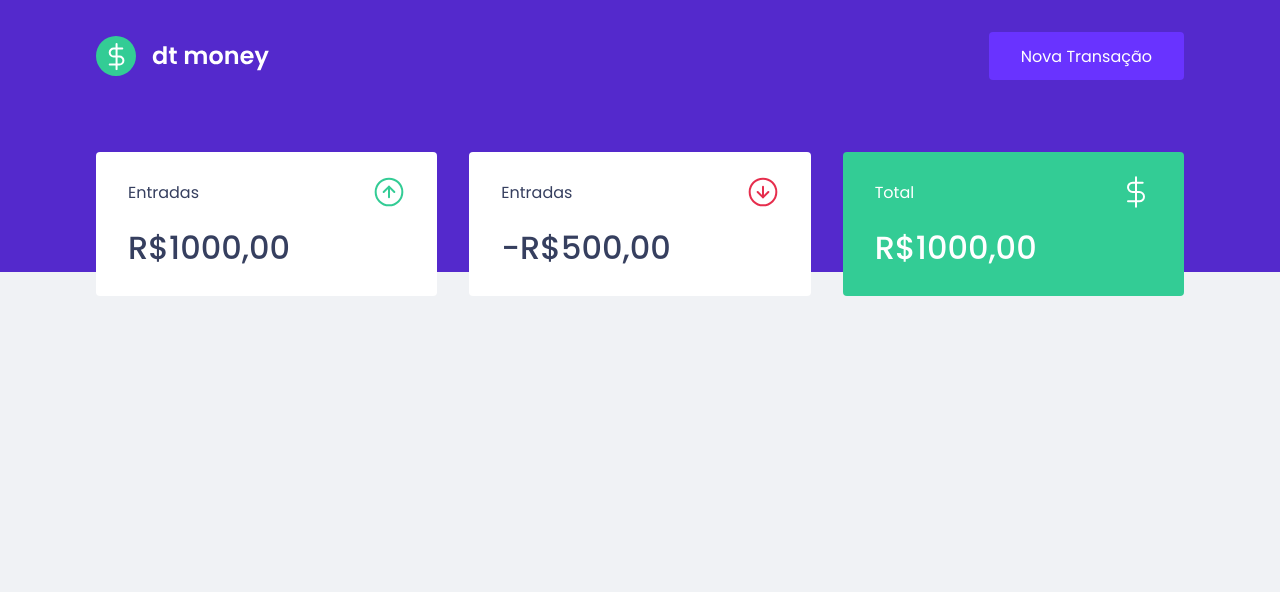
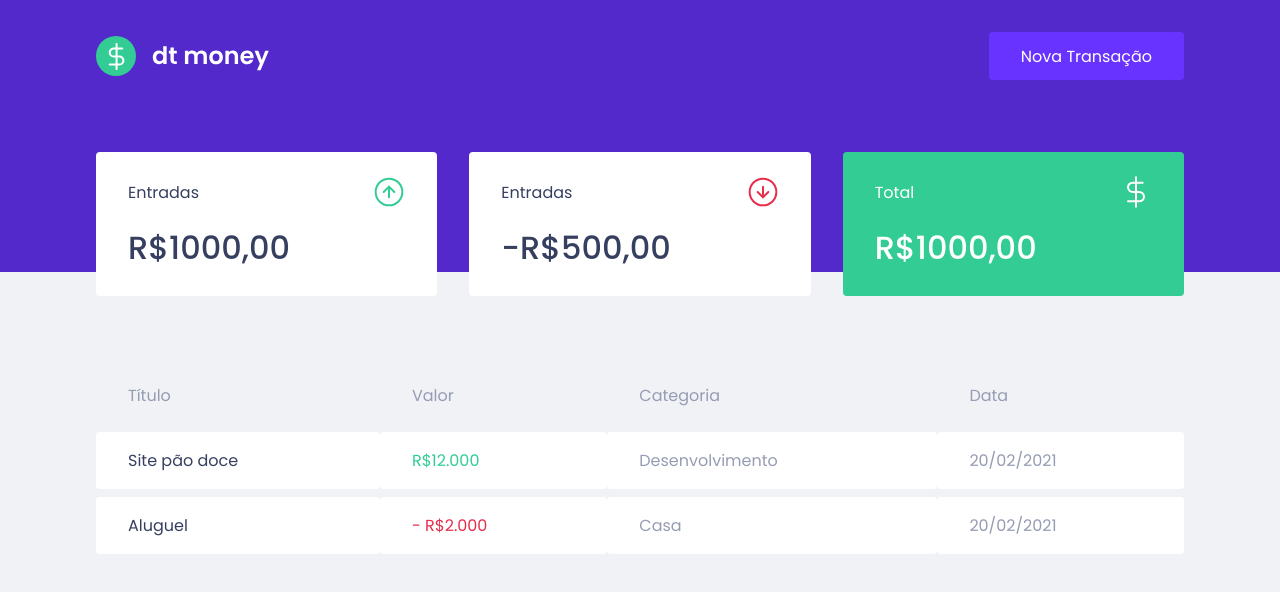
Before and after one commit to alisonbessa/ignite-react-chapter2, a React (Create React App) app: page / in a window 1280 px wide. Shown: the top 592 px of the page. Built offline with nearby package versions, Linux system fonts and the light colour scheme.

Commit message:
create components - transactions table

```diff
--- a/src/components/Dashboard/index.tsx
+++ b/src/components/Dashboard/index.tsx
@@ -1,4 +1,5 @@
 import { Summary } from "../Summary";
+import { TransactionsTable } from "../TransactionsTable";
 
 import { Container } from "./styles";
 
@@ -6,6 +7,7 @@
   return (
     <Container>
       <Summary />
+      <TransactionsTable />
     </Container>
   );
 };
--- /dev/null
+++ b/src/components/TransactionsTable/styles.ts
@@ -0,0 +1,38 @@
+import styled from "styled-components";
+
+export const Container = styled.div`
+  margin-top: 4rem;
+
+  table {
+    width: 100%;
+    border-spacing: 0 0.5rem;
+
+    th {
+      color: var(--text-body);
+      font-weight: 400;
+      padding: 1rem 2rem;
+      text-align: left;
+      line-height: 1.5rem;
+    }
+
+    td {
+      padding: 1rem 2rem;
+      border: 0;
+      background: var(--shape);
+      color: var(--text-body);
+      border-radius: 0.25rem;
+
+      &:first-child {
+        color: var(--text-title);
+      }
+
+      &.deposit {
+        color: var(--green);
+      }
+
+      &.withdraw {
+        color: var(--red);
+      }
+    }
+  }
+`;
```
